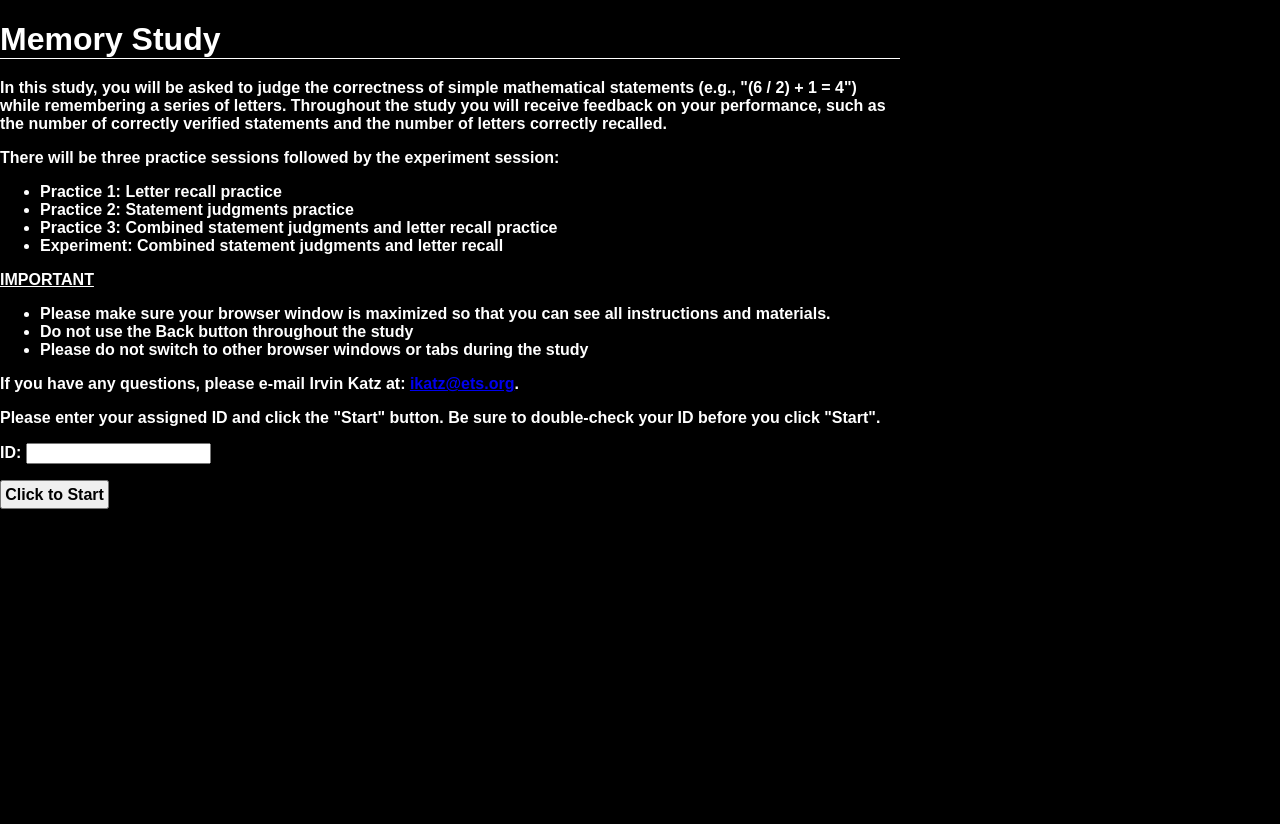
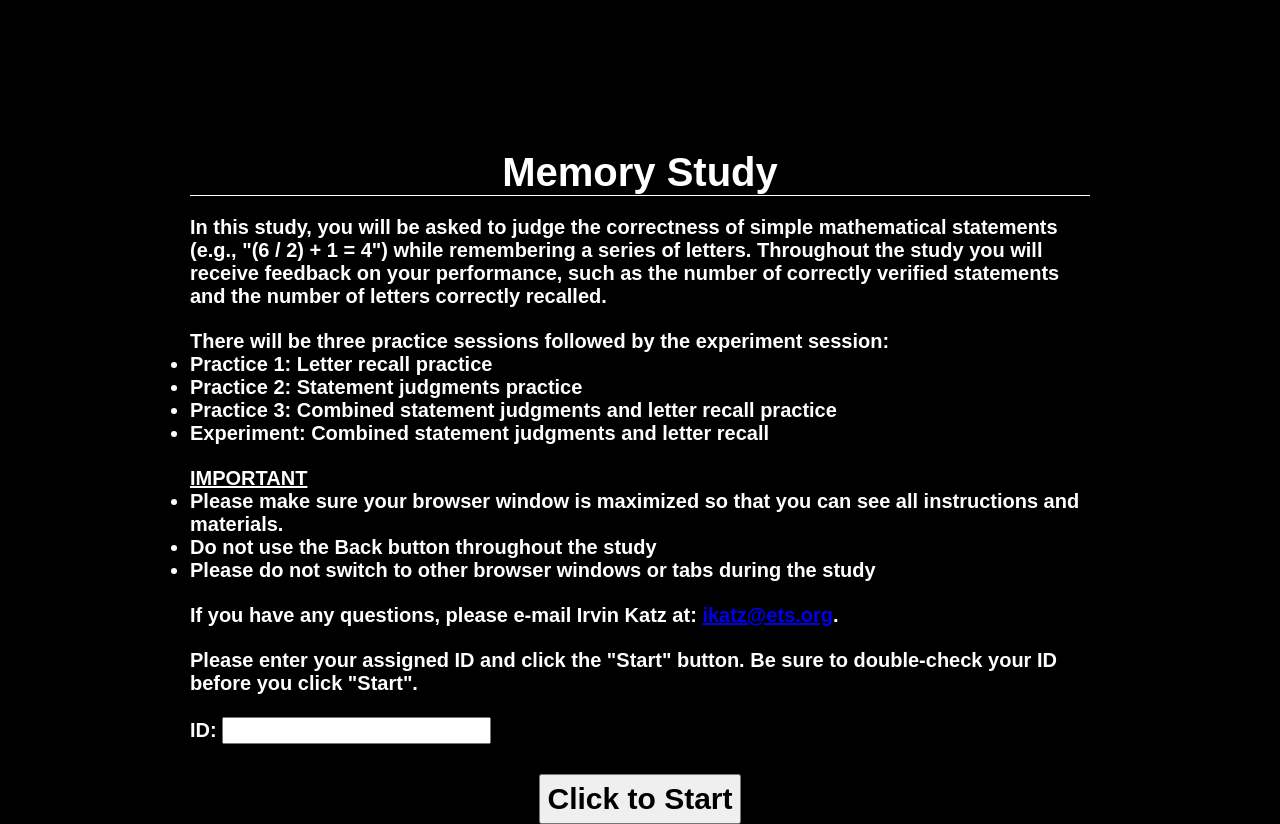
Before and after one commit to shevek57/WM-React, a React (Create React App) app: page / in a window 1280 px wide. Before the commit the page ends 800 px from the top, so only its background shows below. Built offline with nearby package versions, Linux system fonts and the light colour scheme.

Commit message:
Updates for styling to work better

```diff
--- a/src/App.css
+++ b/src/App.css
@@ -1,18 +1,42 @@
+* {
+	margin:0;
+	padding:0;
+}
 body {
   background: black;
   color: white;
   font-family: Arial,sans-serif;
   font-weight: bold;
-  width:900px;
+  font-size:.625em;
+}
+
+.main {
+  width: 900px;
+  margin-left: auto;
+  margin-right: auto;
+  padding-top: 150px;
+  text-align: center;
+}
+
+li {
+  text-align: left;
+  font-size:2em;
 }
 
 h1 {
-	border-bottom:1px solid white;
+  font-size:4em;
+  border-bottom:1px solid white;
 	margin-bottom: 20px;
 }
 
 p {
 	text-align: left;
+	font-size:3em;
+}
+
+.instrp {
+	text-align: left;
+	font-size:2em;
 }
 
 button 	{
@@ -20,6 +44,29 @@ button 	{
   cursor:pointer;
   font-weight: bold;
   padding: .2em;
+}
+
+.recallButton {
+  font-size: 3em;
+}
+
+.bp{
+	margin-top:1em;
+	text-align: center;
+}
+
+.sentence{
+	font-size:5em;
+	text-align: center;
+}
+
+.item{
+	text-align: center;
+	font-size:5em;
+}
+
+input[type=text]{
+	font-size:1em;
 }
 
 .App-logo {
--- a/src/MemoryTask.js
+++ b/src/MemoryTask.js
@@ -9,7 +9,7 @@ const MemoryTask = ({memoryItem, onDone}) => {
         const timer = setTimeout(onDone, Constants.MEMORYTASK_MILLIS);
         return () => clearTimeout(timer);
     }, []);
-    return <span>{memoryItem}</span>
+    return <p className="item">{memoryItem}</p>
 }
 
 MemoryTask.propTypes = {
--- a/src/RecallTask.js
+++ b/src/RecallTask.js
@@ -54,13 +54,13 @@ class RecallTask extends Component {
             {itemChunks.map((chunk, index) => // keys added to avoid warning from React
                 <div key={index}>
                     {chunk.map((item, index) => // keys added to avoid warning from React
-                        <button style={{width: '3em'}} key={index} onClick={() => this.handleRecall(item)}>{item}</button>
+                        <button className="recallButton" style={{width: '3em'}} key={index} onClick={() => this.handleRecall(item)}>{item}</button>
                     )}
                 </div>
             )}
             <div>
-                <button style={{width: '4.5em'}} onClick={() => this.handleRecall('_')}>BLANK</button>
-                <button style={{width: '4.5em'}} onClick={this.handleDelete}>DELETE</button>
+                <button className="recallButton" style={{width: '4.5em'}} onClick={() => this.handleRecall('_')}>BLANK</button>
+                <button className="recallButton" style={{width: '4.5em'}} onClick={this.handleDelete}>DELETE</button>
             </div>
         </div>
         )
@@ -71,9 +71,9 @@ class RecallTask extends Component {
             <div>
                 <p>Click the letters in the order presented. Click "blank" to fill in forgotten letters.</p><br />
                 {this.createInputField()}
-                <span>Items Recalled: {this.state.recalledItems.join(' ')}</span>
+                <p>Items Recalled: {this.state.recalledItems.join(' ')}</p>
                 <p /><p />
-                <button style={{width: '9em'}} onClick={this.handleSubmit}>FINISHED</button>
+                <button className="recallButton" style={{width: '9em'}} onClick={this.handleSubmit}>FINISHED</button>
             </div>
         )
     }
--- a/src/VerificationTask.js
+++ b/src/VerificationTask.js
@@ -11,12 +11,11 @@ const VerificationTask = ({ question, onDone }) => {
     return (
         <div>
             <p>Read this statement out loud before responding:</p>
-            <p></p>
-            <span>{question}</span><p></p>
-            <div>
+            <p className="sentence">{question}</p><br /><br />
+            <p className="bp">
                 <button onClick={() => onDone(Constants.LEFTBUTTON_VALUE)}>{Constants.LEFTBUTTON_TITLE}</button>
                 <button onClick={() => onDone(Constants.RIGHTBUTTON_VALUE)}>{Constants.RIGHTBUTTON_TITLE}</button>
-            </div>
+            </p>
         </div>
     )
 }
--- a/src/instructions.js
+++ b/src/instructions.js
@@ -3,19 +3,19 @@ import React from 'react';
 export function Introduction(props) {
     const userID = React.createRef();
     return (
-        <div id="init">
+        <div>
             <h1>Memory Study</h1>
 
             <p className="instrp"> In this study, you will be asked to judge the correctness of simple mathematical statements (e.g., "(6 / 2) + 1 = 4")
             while remembering a series of letters.  Throughout the study you will receive feedback on your performance, such as the number of correctly
-                verified statements and the number of letters correctly recalled.</p>
+                verified statements and the number of letters correctly recalled.</p><br /><br />
 
 
             <p className="instrp">There will be three practice sessions followed by the experiment session:</p>
             <ul><li>Practice 1: Letter recall practice</li>
                 <li>Practice 2: Statement judgments practice</li>
                 <li>Practice 3: Combined statement judgments and letter recall practice</li>
-                <li>Experiment: Combined statement judgments and letter recall</li></ul>
+                <li>Experiment: Combined statement judgments and letter recall</li></ul><br /><br />
 
 
             <p className="instrp"><u>IMPORTANT</u></p>
@@ -23,15 +23,15 @@ export function Introduction(props) {
                 <li>Please make sure your browser window is maximized so that you can see all instructions and materials.</li>
                 <li>Do not use the Back button throughout the study</li>
                 <li>Please do not switch to other browser windows or tabs during the study</li>
-            </ul>
+            </ul><br /><br />
 
-            <p className="instrp">If you have any questions, please e-mail Irvin Katz at: <a href="mailto:ikatz@ets.org">ikatz@ets.org</a>. </p>
+            <p className="instrp">If you have any questions, please e-mail Irvin Katz at: <a href="mailto:ikatz@ets.org">ikatz@ets.org</a>. </p><br /><br />
 
 
-            <p className="instrp">Please enter your assigned ID and click the "Start" button. Be sure to double-check your ID before you click "Start".  </p>
+            <p className="instrp">Please enter your assigned ID and click the "Start" button. Be sure to double-check your ID before you click "Start".  </p><br /><br />
 
             <p className="instrp">ID: <input type="text" defaultValue="" id="userid" size="20" ref={userID} /></p>
-            <p className="instrp"><button onClick={() => props.onDone(userID.current.value)}>Click to Start</button> </p>
+            <p className="bp"><button onClick={() => props.onDone(userID.current.value)}>Click to Start</button> </p>
         </div>
 
     )
@@ -43,9 +43,9 @@ export function ExperimentInstructions(props) {
             <li>Complete these trials in the same way you completed Practice Session 3. </li>
             <li>In this session, the number of statements and letters in a trial will vary between 4 and 9. There are 13 trials in total.</li>
             <li>Remember to work as quickly, but as accurately, as you can.</li>
-        </ul>
+        </ul><br /><br />
 
-        <p><button onClick={props.onDone}>Start Experiment</button></p></div>)
+        <p className="bp"><button onClick={props.onDone}>Click to Start</button></p></div>)
 }
 
 export function CompletionInstructions() {
@@ -58,7 +58,7 @@ export function Feedback (props) {
             <p>You responded to {props.verificationScore} statements correctly out of {props.numberOfVerifications}</p>
             <p>You recalled {props.recallScore} items correctly out of {props.numberOfItems}</p>
             <br />
-            <p><button onClick={props.onDone}>Next trial</button></p>
+            <p className="bp"><button onClick={props.onDone}>Next trial</button></p>
         </div>
     )
 }
```
